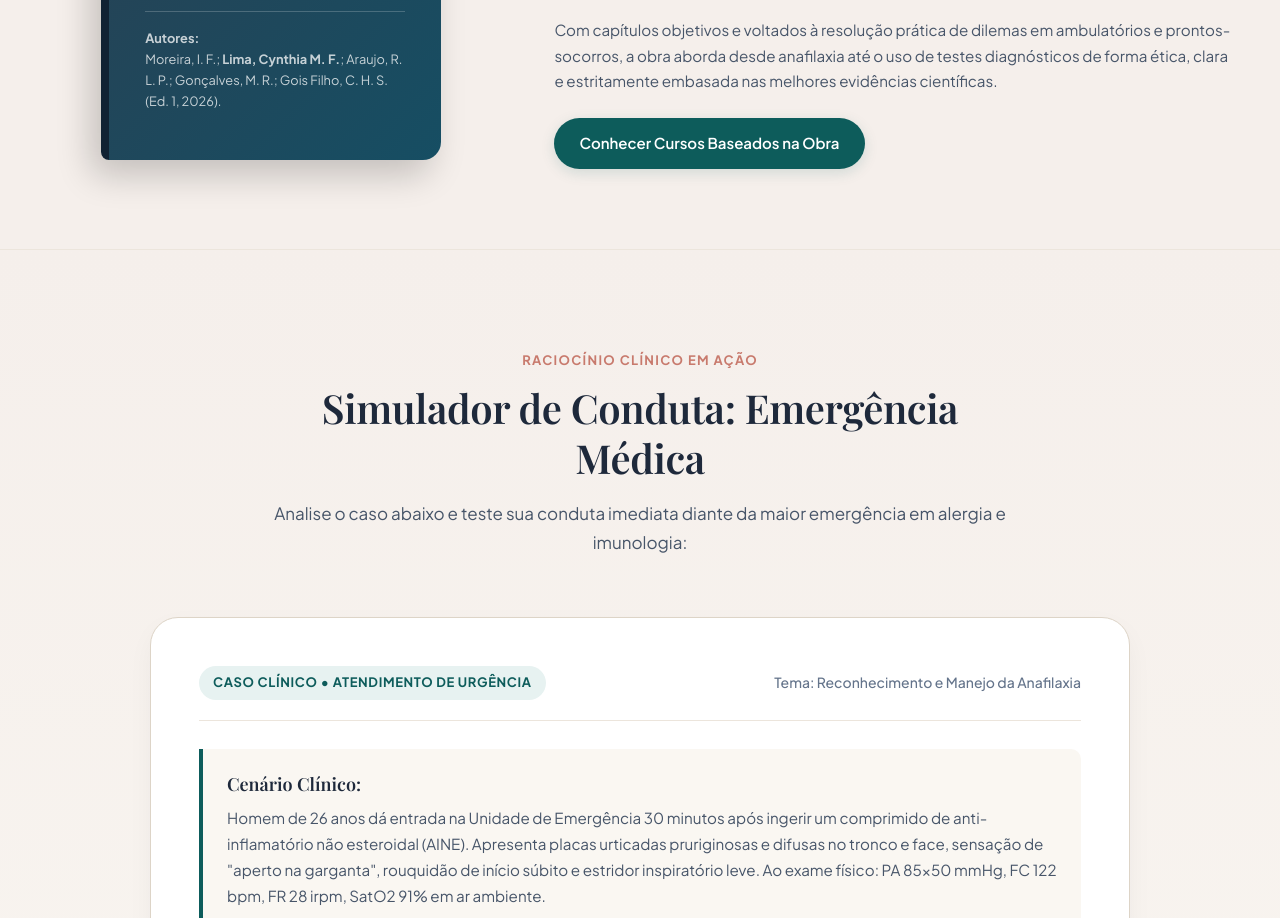
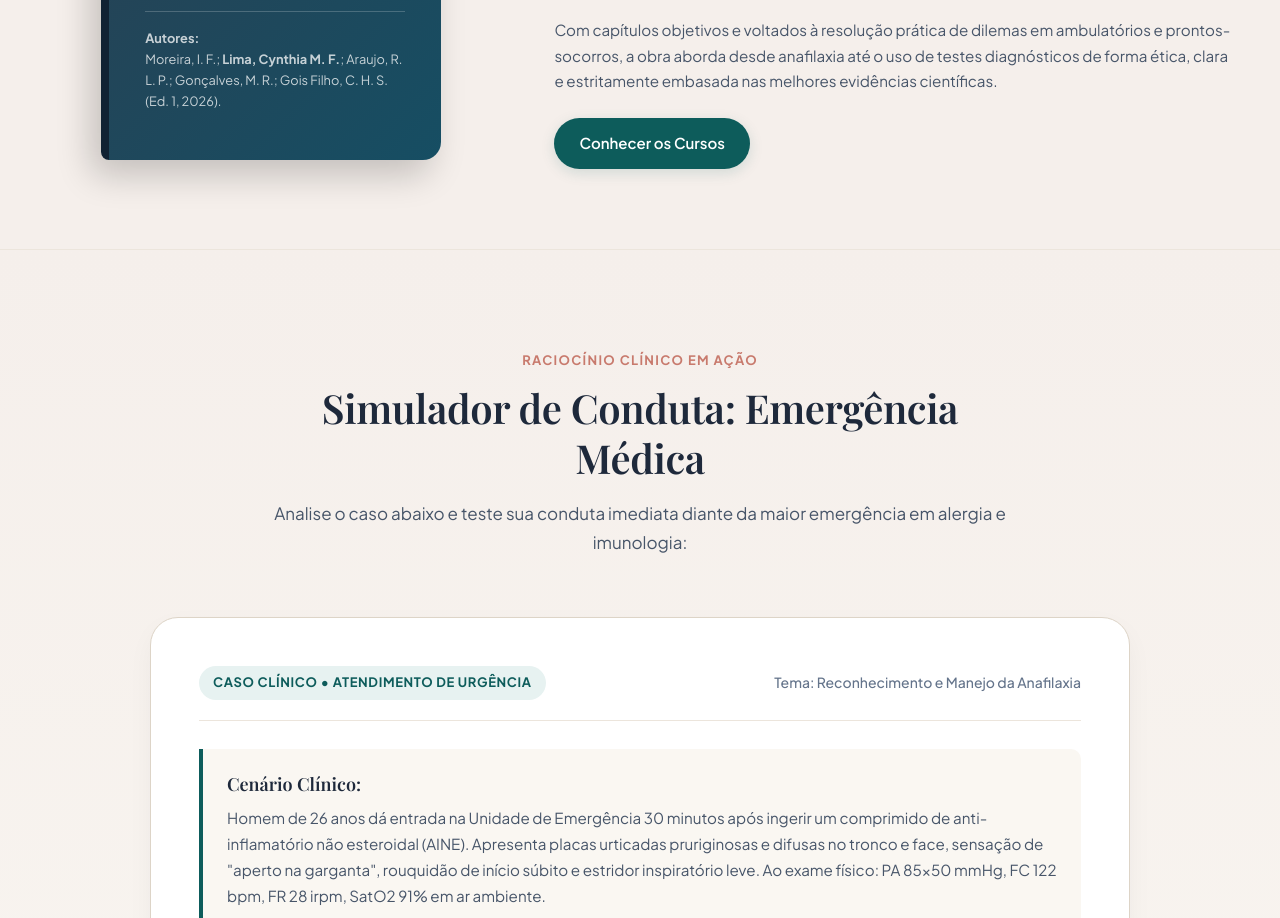
Before and after one commit to mafracynthia-dotcom/site-imunologia, a plain HTML site: page index.html in a window 1280 px wide. Shown: the part 4154-5072 px from the top of the page. Drawn offline with nearby package versions, Linux system fonts and the light colour scheme; a web font is replaced by a local one.

Commit message:
Remove a parte que dizia que os cursos são baseados no livro

```diff
--- a/index.html
+++ b/index.html
@@ -398,7 +398,7 @@
           <p style="font-size: 0.95rem; color: var(--text-secondary); line-height: 1.7; margin-bottom: 24px;">
             Com capítulos objetivos e voltados à resolução prática de dilemas em ambulatórios e prontos-socorros, a obra aborda desde anafilaxia até o uso de testes diagnósticos de forma ética, clara e estritamente embasada nas melhores evidências científicas.
           </p>
-          <a href="#cursos" class="btn btn-teal">Conhecer Cursos Baseados na Obra</a>
+          <a href="#cursos" class="btn btn-teal">Conhecer os Cursos</a>
         </div>
       </div>
     </div>
```
